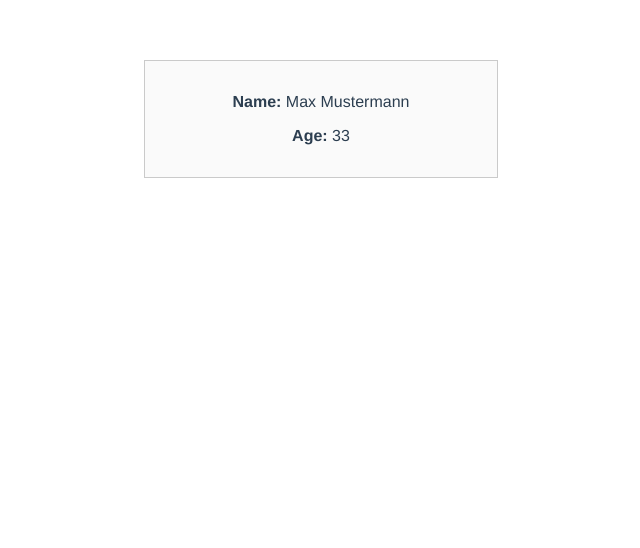
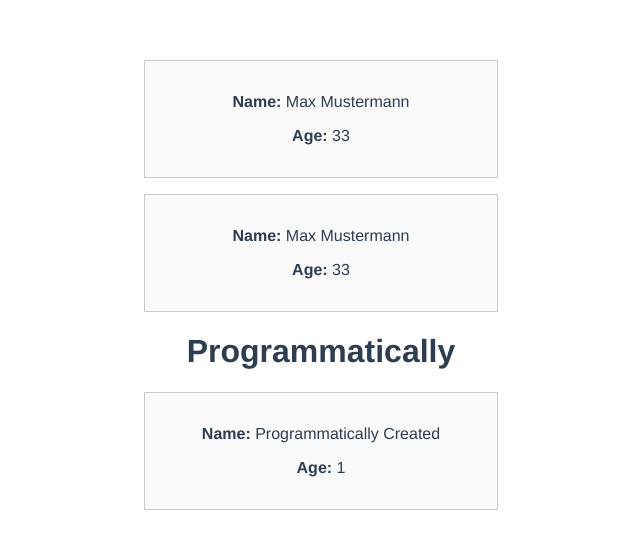
Before and after one commit to andre-brdoch/vue-playground, a Vue app: page / in a window 1280 px wide. Shown: the top 548 px of the page, without its empty margins (319-959 px from the left). Built offline with nearby package versions, Linux system fonts and the light colour scheme.

Commit message:
feat: Add AppProgrammatic component

```diff
--- a/src/App.vue
+++ b/src/App.vue
@@ -1,23 +1,27 @@
 <template>
-  <div id="app">
+  <div id="app" class="app">
     <AppPerson first-name="Max" last-name="Mustermann" :age="33" />
+    <AppPerson first-name="Max" last-name="Mustermann" :age="33" />
+    <AppProgrammatic />
   </div>
 </template>
 
 <script lang="ts">
 import Vue from 'vue'
 import AppPerson from './components/AppPerson/AppPerson.vue'
+import AppProgrammatic from './components/AppProgrammatic/AppProgrammatic.vue'
 
 export default Vue.extend({
   name: 'App',
   components: {
     AppPerson,
+    AppProgrammatic,
   },
 })
 </script>
 
-<style>
-#app {
+<style scoped>
+.app {
   font-family: Avenir, Helvetica, Arial, sans-serif;
   -webkit-font-smoothing: antialiased;
   -moz-osx-font-smoothing: grayscale;
@@ -25,4 +29,7 @@ export default Vue.extend({
   color: #2c3e50;
   margin-top: 60px;
 }
+.app > :not(:first-child) {
+  margin-block-start: 1rem;
+}
 </style>
--- /dev/null
+++ b/src/components/AppProgrammatic/AppProgrammatic.vue
@@ -0,0 +1,23 @@
+<template>
+  <div>
+    <h1>Programmatically</h1>
+    <div ref="target"></div>
+  </div>
+</template>
+
+<script lang="ts">
+import Vue from 'vue'
+import AppPerson from '../AppPerson/AppPerson.vue'
+
+export default Vue.extend({
+  name: 'AppProgrammatic',
+
+  mounted() {
+    const vm = new AppPerson({
+      propsData: { firstName: 'Programmatically', lastName: 'Created', age: 1 },
+    })
+    const target = this.$refs.target as HTMLElement
+    vm.$mount(target)
+  },
+})
+</script>
```
